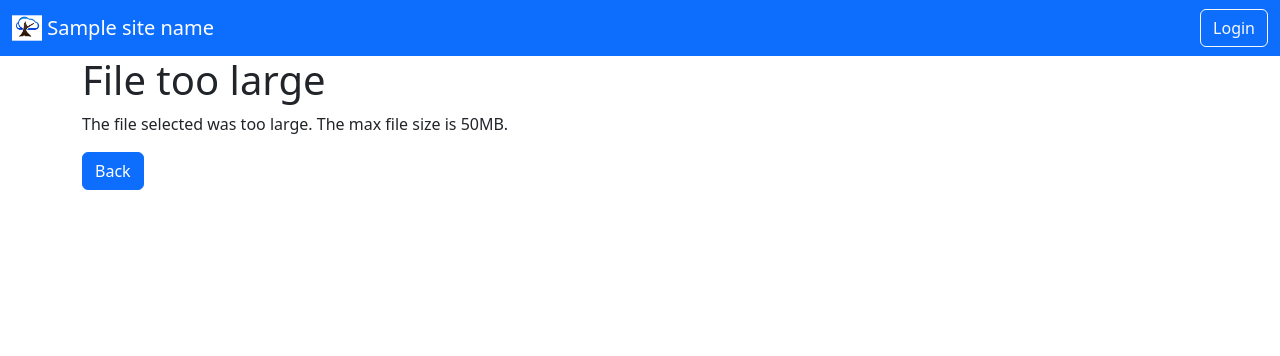
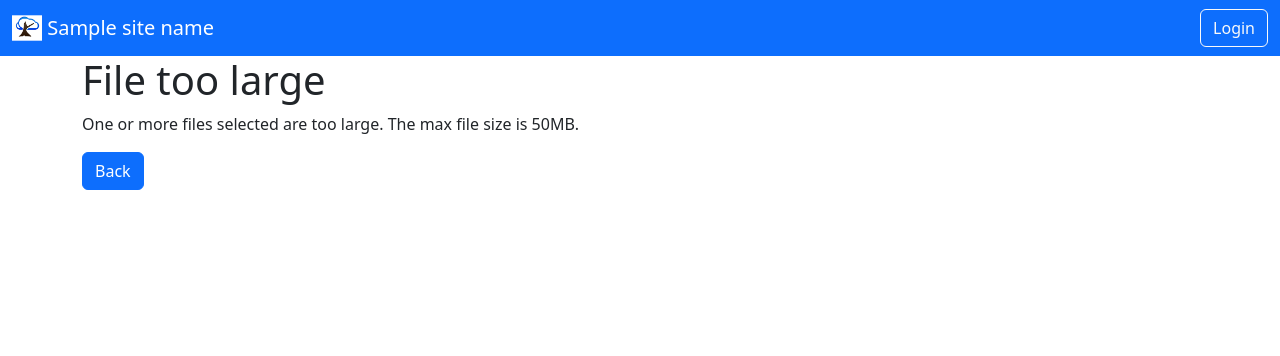
Before and after one commit to Factorization/pai-admin, a Flask app: template app/templates/errors/413.html in a window 1280 px wide. Shown: the top 356 px of the page. Run offline with Flask 3, Linux system fonts and the light colour scheme; the template is opened without the code that fills it: most values are stand-ins (such as "Sample title", 1, 10 or a date in 2020); some libraries are stand-ins or nearby versions.

Commit message:
Updated error page

```diff
--- a/app/templates/errors/404.html
+++ b/app/templates/errors/404.html
@@ -3,5 +3,5 @@
 {% block content %}
 <h1>Not Found</h1>
 <p>This page does not exist.</p>
-<p><a class="btn btn-primary" href="{{ url_for('main.index') }}">Home</a></p>
+<p><a class="btn btn-primary" href="{{ url_for('main.index') }}">Back</a></p>
 {% endblock %}
--- a/app/templates/errors/413.html
+++ b/app/templates/errors/413.html
@@ -2,6 +2,6 @@
 
 {% block content %}
 <h1>File too large</h1>
-<p>The file selected was too large. The max file size is 50MB.</p>
+<p>One or more files selected are too large. The max file size is 50MB.</p>
 <p><a class="btn btn-primary" href="{{ url_for('main.index') }}">Back</a></p>
 {% endblock %}
```
